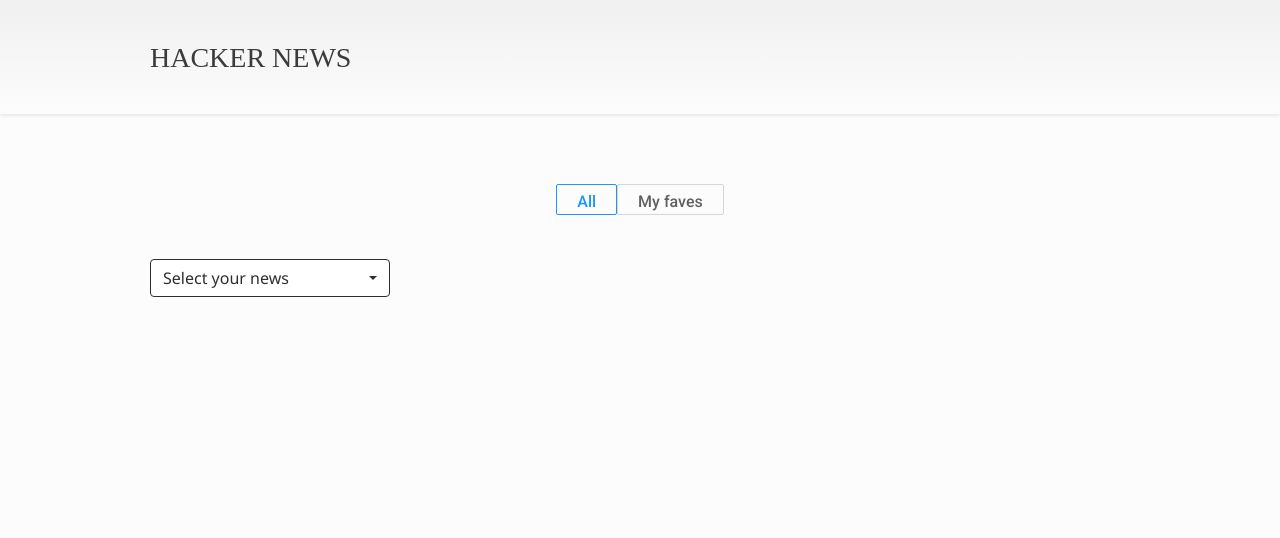
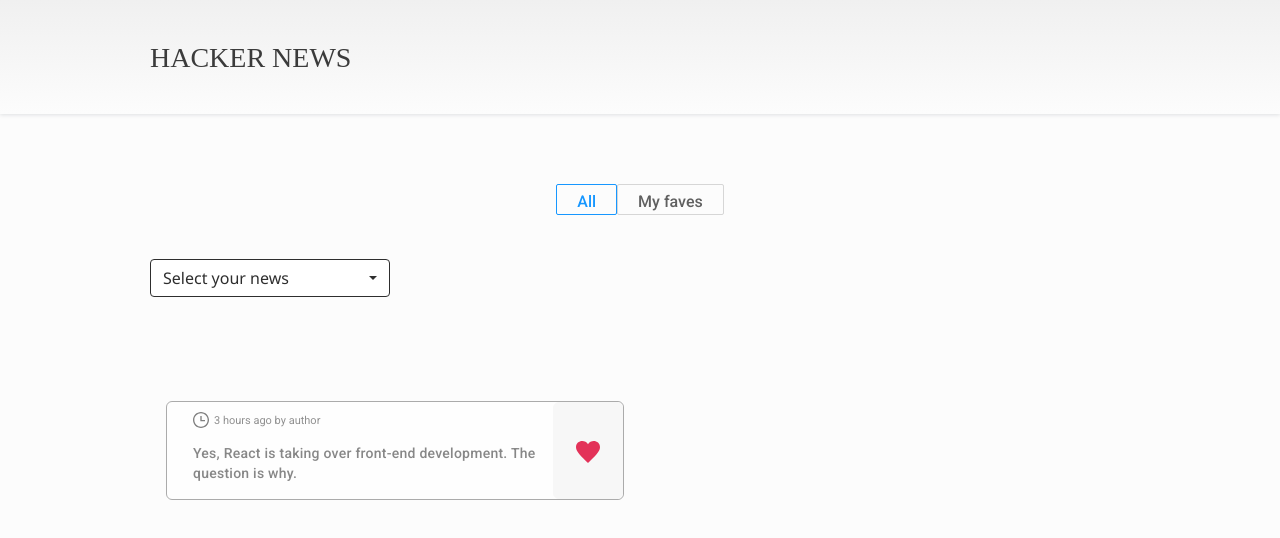
Before and after one commit to angelik323/hackers-news-public-api, a React (Create React App) app: page / in a window 1280 px wide. Shown: the top 538 px of the page. Built offline with nearby package versions, Linux system fonts and the light colour scheme.

Commit message:
SeCards: -Se crean las tarjetas para ser utilizadas como recurso para visualizar la informacion proveniente de la API

```diff
--- a/src/App.jsx
+++ b/src/App.jsx
@@ -1,6 +1,9 @@
 import React, { useState } from "react"
 import './assets/css/App.css'
 import Header from './components/Header'
+
+import Clock from './assets/img/clock.svg'
+import HeartFull from './assets/img/heartFull.svg'
 
 const initialData = {
   frameWork: ''
@@ -60,6 +63,27 @@
         </div>
       </div>
 
+      <div className="contentDynamic">
+
+        <div className="col col-6 p-3">
+          <div className="itemCard">
+            <div className="content">
+              <div className="row1">
+                <img src={Clock} alt={Clock} className="clockIcon" />
+                <p className="textTime">3 hours ago by author</p>
+              </div>
+              <div className="row2">
+                <p>Yes, React is taking over front-end development. The question is why.</p>
+              </div>
+            </div>
+            <div className="faveBtn">
+              <img src={HeartFull} alt={HeartFull} />
+            </div>
+          </div>
+        </div>
+
+      </div>
+
     </div>
   )
 
--- a/src/assets/css/App.css
+++ b/src/assets/css/App.css
@@ -84,3 +84,57 @@
   height: 22px;
   margin-right: 10px;
 }
+.contentDynamic{
+  display: flex;
+  flex-wrap: wrap;
+  padding: 44px 150px;
+}
+.itemCard{
+  padding: 0 0 0 26px;
+  opacity: 0.8;
+  border-radius: 6px;
+  border: solid 1px #979797;
+  background-color: #fff;
+  display: flex;
+}
+.itemCard .content{
+  width: 100%;
+}
+.faveBtn{
+  padding: 35px 22px 33px;
+  border-radius: 6px;
+  border: solid 1px #f7f7f7;
+  background-color: #f7f7f7;
+  cursor: pointer;
+}
+.row1{
+  padding-top: 10px;
+  display: flex;
+}
+.row2 p{
+  font-family: 'Roboto', sans-serif;
+  font-size: 14px;
+  font-weight: 500;
+  font-stretch: normal;
+  font-style: normal;
+  line-height: 1.43;
+  letter-spacing: 0.25px;
+  color: #6b6b6b;
+}
+.clockIcon{
+  width: 16px;
+  height: 16px;
+  object-fit: contain;
+}
+.textTime{
+  margin-left: 5px;
+  margin-top: 2px;
+  font-family: 'Roboto', sans-serif;
+  font-size: 11px;
+  font-weight: normal;
+  font-stretch: normal;
+  font-style: normal;
+  line-height: normal;
+  letter-spacing: normal;
+  color: #767676;
+}
```
Also changed, not shown: src/assets/img/clock.svg (added), src/assets/img/heartFull.svg (added).
